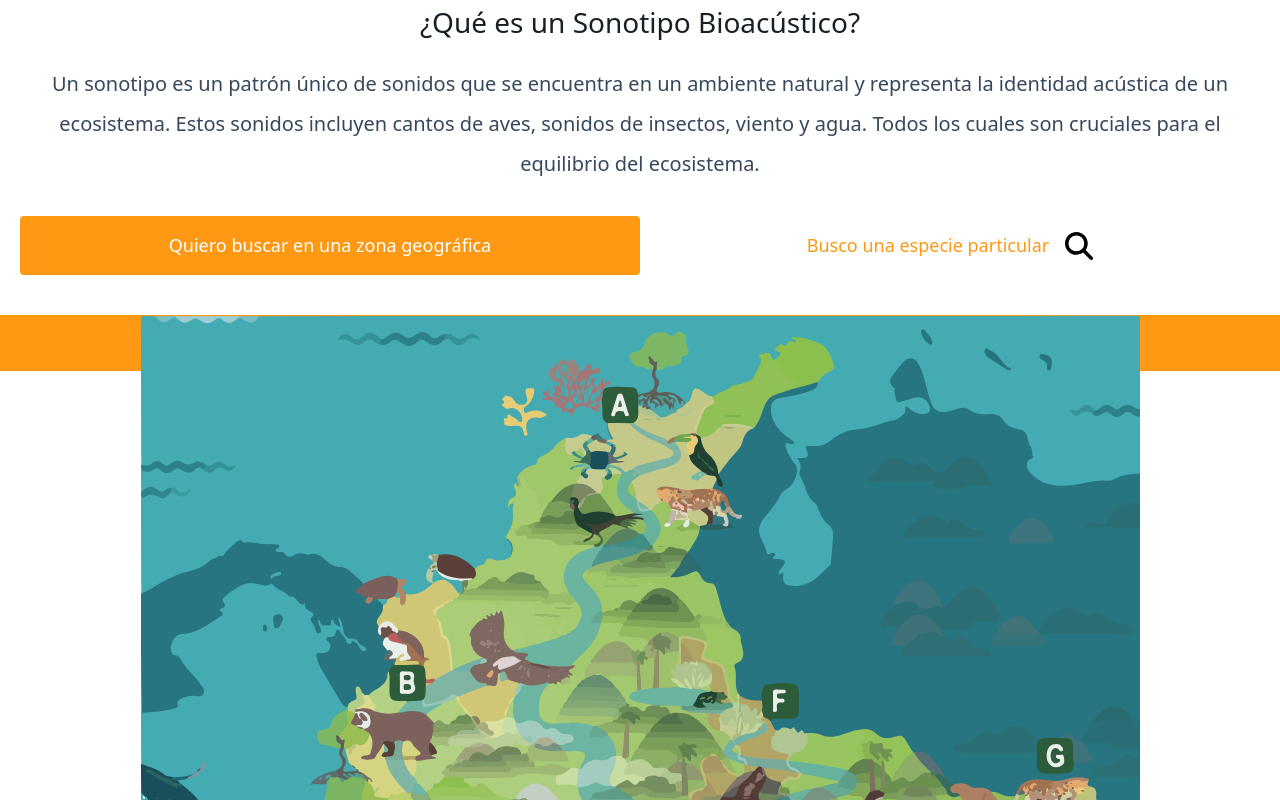
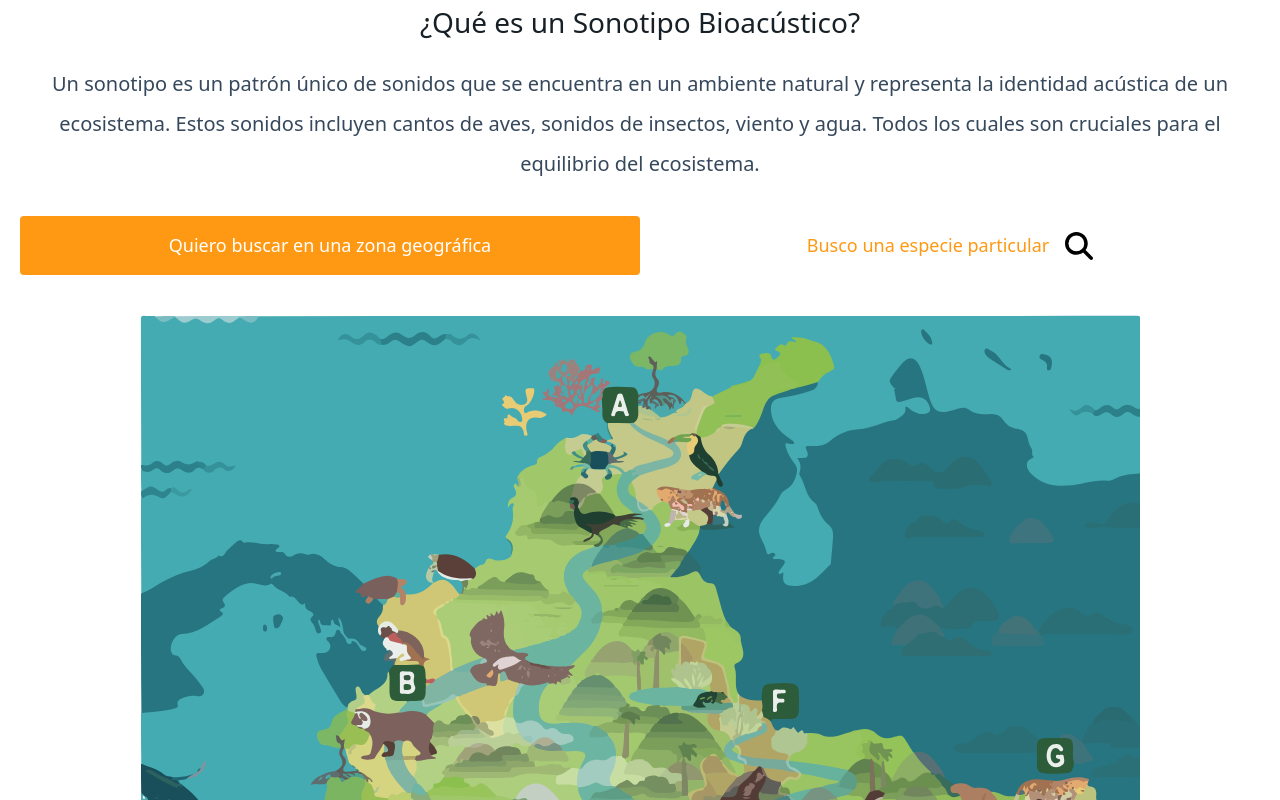
Before and after one commit to victordot/sonotipo, a Next.js app: page / in a window 1280 px wide. Shown: the part 300-1100 px from the top of the page. Built offline with nearby package versions, Linux system fonts and the light colour scheme.

Commit message:
Update Hero.tsx
updman

```diff
--- a/app/components/Hero.tsx
+++ b/app/components/Hero.tsx
@@ -46,8 +46,8 @@ export function Hero() {
                     </button>
                 </div>
 
-                <div className="relative flex h-full w-full justify-center pt-10">
-                    <div className="absolute flex-col items-center">
+                <div className="flex h-full w-full justify-center pt-10">
+                    <div className="flex-col items-center">
                         <Image src={Colombia} alt="Map"/>
 
                         <div className="flex w-full flex-col items-center">
```
